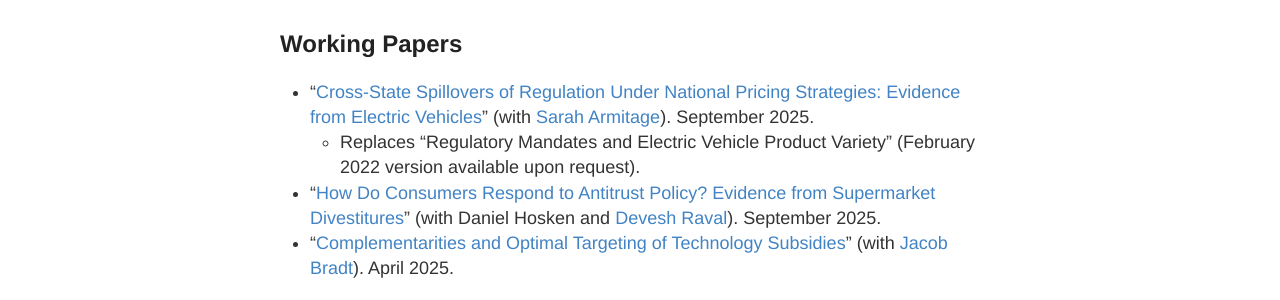
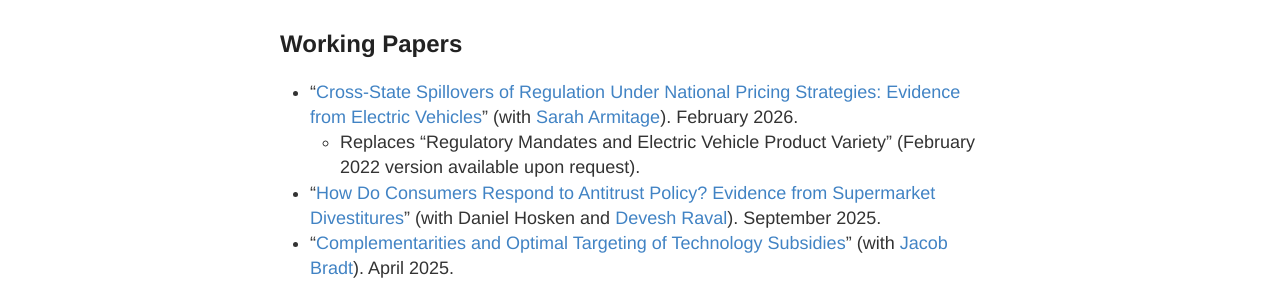
Before and after one commit to fpinter/fpinter.github.io, a Jekyll site: the page built from research.md, in a window 1280 px wide. Shown: the part 212-512 px from the top of the page. Built offline with Jekyll 4.4.1, drawn with Linux system fonts in a browser that asks for light colours.

Commit message:
Update ZEV paper (Feb 2026)

```diff
--- /dev/null
+++ b/Armitage_Pinter_ZEV_2025_09.pdf.html
@@ -0,0 +1,3 @@
+<script type="text/javascript">
+ document.location = "/Armitage_Pinter_ZEV.pdf"
+</script>
--- a/Pinter_JMP.pdf.html
+++ b/Pinter_JMP.pdf.html
@@ -1,3 +1,3 @@
 <script type="text/javascript">
- document.location = "/Armitage_Pinter_ZEV_2025_09.pdf"
+ document.location = "/Armitage_Pinter_ZEV.pdf"
 </script>
--- a/research.md
+++ b/research.md
@@ -5,7 +5,7 @@
 
 ## Working Papers
 
-* "[Cross-State Spillovers of Regulation Under National Pricing Strategies: Evidence from Electric Vehicles](/Armitage_Pinter_ZEV_2025_09.pdf)" (with [Sarah Armitage](https://www.sarah-armitage.com/)). September 2025.
+* "[Cross-State Spillovers of Regulation Under National Pricing Strategies: Evidence from Electric Vehicles](/Armitage_Pinter_ZEV.pdf)" (with [Sarah Armitage](https://www.sarah-armitage.com/)). February 2026.
   * Replaces "Regulatory Mandates and Electric Vehicle Product Variety" (February 2022 version available upon request).
 * "[How Do Consumers Respond to Antitrust Policy? Evidence from Supermarket Divestitures](https://deveshraval.github.io/voiceAntitrust.pdf)" (with Daniel Hosken and [Devesh Raval](https://www.devesh-raval.com/)). September 2025.
 * "[Complementarities and Optimal Targeting of Technology Subsidies](https://jacobbradt.com/assets/pdf/papers/BradtPinter_SubsidiesAndComplementarities.pdf)" (with [Jacob Bradt](https://jacobbradt.com/)). April 2025.
```
Also changed, not shown: 2 other files.
